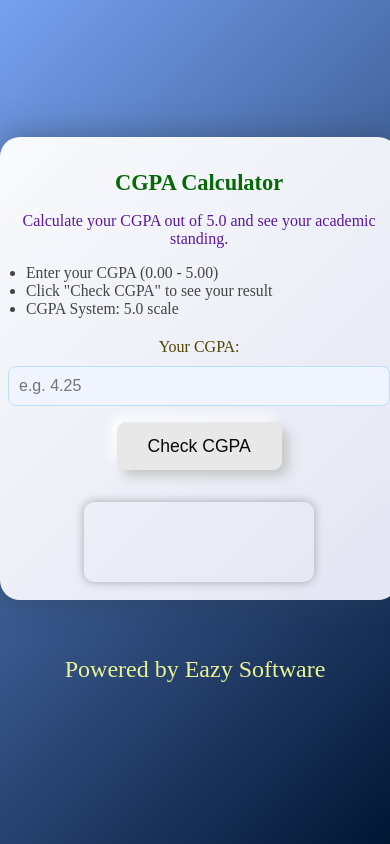
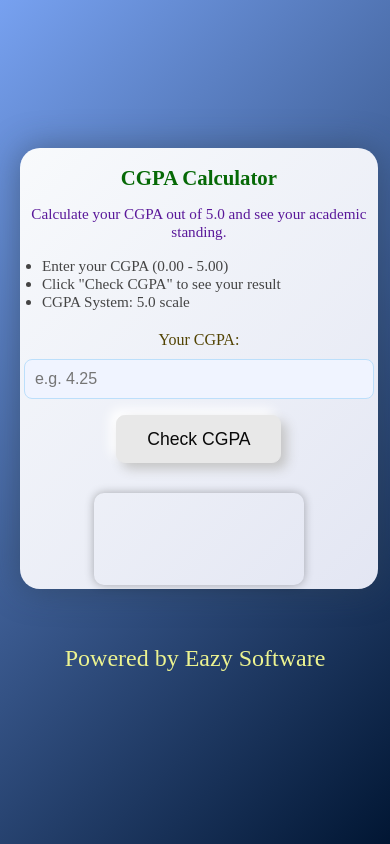
Before and after one commit to IsraelJadesola/CGPA-checker, a plain HTML site: page cgpa.html in a window 390 px wide. Drawn offline with Linux system fonts and the light colour scheme.

Commit message:
CGPA checker

```diff
--- a/cgpa.css
+++ b/cgpa.css
@@ -98,12 +98,52 @@ footer {
   width: 100%;
 }
 
-@media (max-width: 500px) {
+/* Responsive container and elements */
+@media (max-width: 900px) {
   .container {
+    max-width: 95vw;
     padding: 18px 8px;
-    max-width: 98vw;
+  }
+  .info-list {
+    font-size: 0.95rem;
+  }
+}
+
+@media (max-width: 600px) {
+  h1 {
+    font-size: 2em;
+  }
+  .subtitle {
+    font-size: 0.95em;
+  }
+  .input-group label {
+    font-size: 1em;
+  }
+  .container {
+    padding: 10px 2vw;
+  }
+  #cgpaDisplay {
+    font-size: 1.1rem;
+  }
+  div[style*="box-shadow"] {
+    width: 95%;
+    height: 4em;
+    font-size: 0.95em;
+  }
+}
+
+@media (max-width: 400px) {
+  body{
+    padding: 0px 20px;
   }
   h1 {
-    font-size: 1.4rem;
+    font-size: 1.3em;
+  }
+  .container {
+    padding: 4px 1vw;
+  }
+  div[style*="box-shadow"] {
+    height: auto;
+    padding: 0.5em 0;
   }
 }
```
Also changed, not shown: index.html (+1 -1 lines), style.css (+26 -0 lines).
